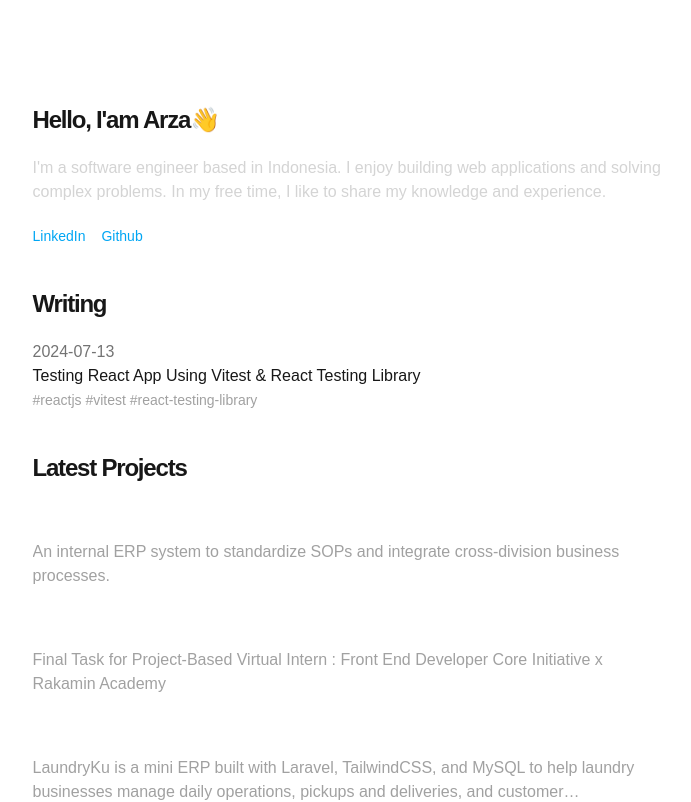
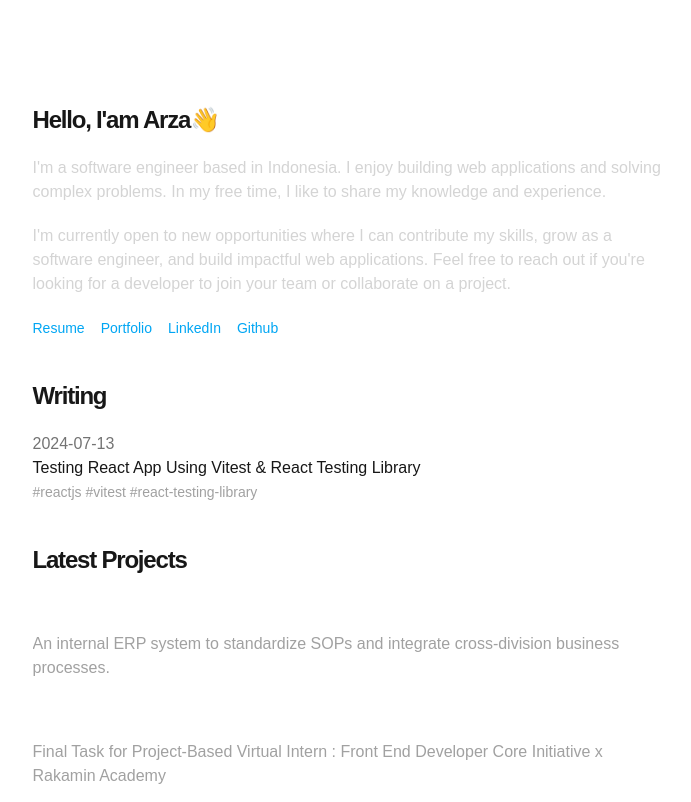
Before and after one commit to arzaqulmughny/portfolio, a Next.js app: page / in a window 1280 px wide. Shown: the top 802 px of the page, without its empty margins (284-975 px from the left). Built offline with nearby package versions, Linux system fonts and the light colour scheme.

Commit message:
Update About and Home pages: enhance tech stack, add work experience, and update contact email

```diff
--- a/app/about/page.tsx
+++ b/app/about/page.tsx
@@ -47,7 +47,7 @@ export default function Page() {
       <section className="flex flex-col gap-5">
         <Title>Tech Stack</Title>
         <div className="flex flex-wrap gap-2 text-neutral-200">
-          {["Laravel", "React", "PostgreSQL", "MySQL"].map((tech) => (
+          {["Laravel", "React.js", "Next.js", "Go", "Fiber", "PostgreSQL", "MySQL"].map((tech) => (
             <span
               key={tech}
               className="px-3 py-1 bg-neutral-800 border border-neutral-700 rounded text-sm"
@@ -65,6 +65,10 @@ export default function Page() {
             <strong className="text-white">Information System</strong> —
             Universitas Terbuka (August 2024 - Present)
           </li>
+          <li>
+            <strong className="text-white">Computer and Network Engineer</strong> —
+            SMKN 1 Pasuruan (January 2019 - January 2022)
+          </li>
         </ul>
       </section>
 
@@ -76,7 +80,7 @@ export default function Page() {
         </p>
         <ul className="flex flex-col gap-1 text-neutral-400">
           <li>
-            📧 <a href="mailto:zaarza03@gmail.com">zaarza03@gmail.com</a>
+            📧 <a href="mailto:arzaqul.dev@gmail.com">arzaqul.dev@gmail.com</a>
           </li>
           <li>
             💼{" "}
--- a/app/page.tsx
+++ b/app/page.tsx
@@ -12,12 +12,37 @@ export default function Home() {
       <section className="flex flex-col gap-5">
         <Title>Hello, I&apos;am Arza👋</Title>
         <p className="text-neutral-300">
-          I&apos;m a software engineer based in Indonesia. I enjoy building
-          web applications and solving complex problems. In my free time, I
-          like to share my knowledge and experience.
+          I&apos;m a software engineer based in Indonesia. I enjoy building web
+          applications and solving complex problems. In my free time, I like to
+          share my knowledge and experience.
+        </p>
+        <p className="text-neutral-300">
+          I&apos;m currently open to new opportunities where I can contribute my
+          skills, grow as a software engineer, and build impactful web
+          applications. Feel free to reach out if you&apos;re looking for a
+          developer to join your team or collaborate on a project.
         </p>
 
         <ul className="flex gap-4">
+          <li>
+            <a
+              href="https://docs.google.com/document/d/1qCu7fx35izZEI3tY-46sj7UGhJhLBONniEkDobK_yZk/export?format=pdf"
+              className="text-sky-500 text-sm hover:underline"
+              target="_blank"
+              download="Arzaqul Mughny - Resume"
+            >
+              Resume
+            </a>
+          </li>
+          <li>
+            <a
+              href="https://www.figma.com/deck/895WvwjVeLF6iLntZ1EadF/Arzaqul-Mughny---Portfolio-2026?node-id=1-27&t=TffCbE2xF5S6kZ68-1"
+              className="text-sky-500 text-sm hover:underline"
+              target="_blank"
+            >
+              Portfolio
+            </a>
+          </li>
           <li>
             <a
               href="https://www.linkedin.com/in/arzaqul/"
```
